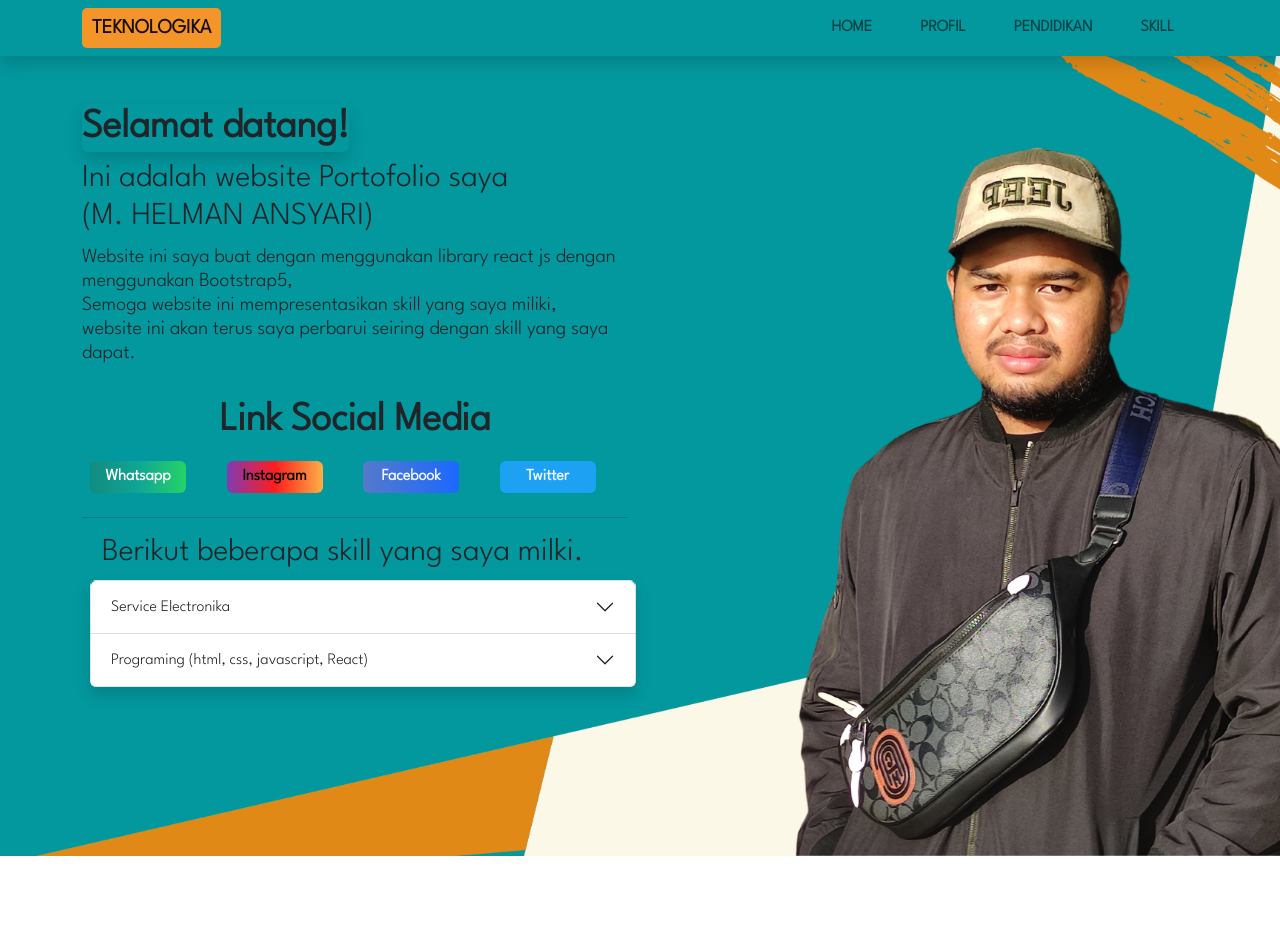
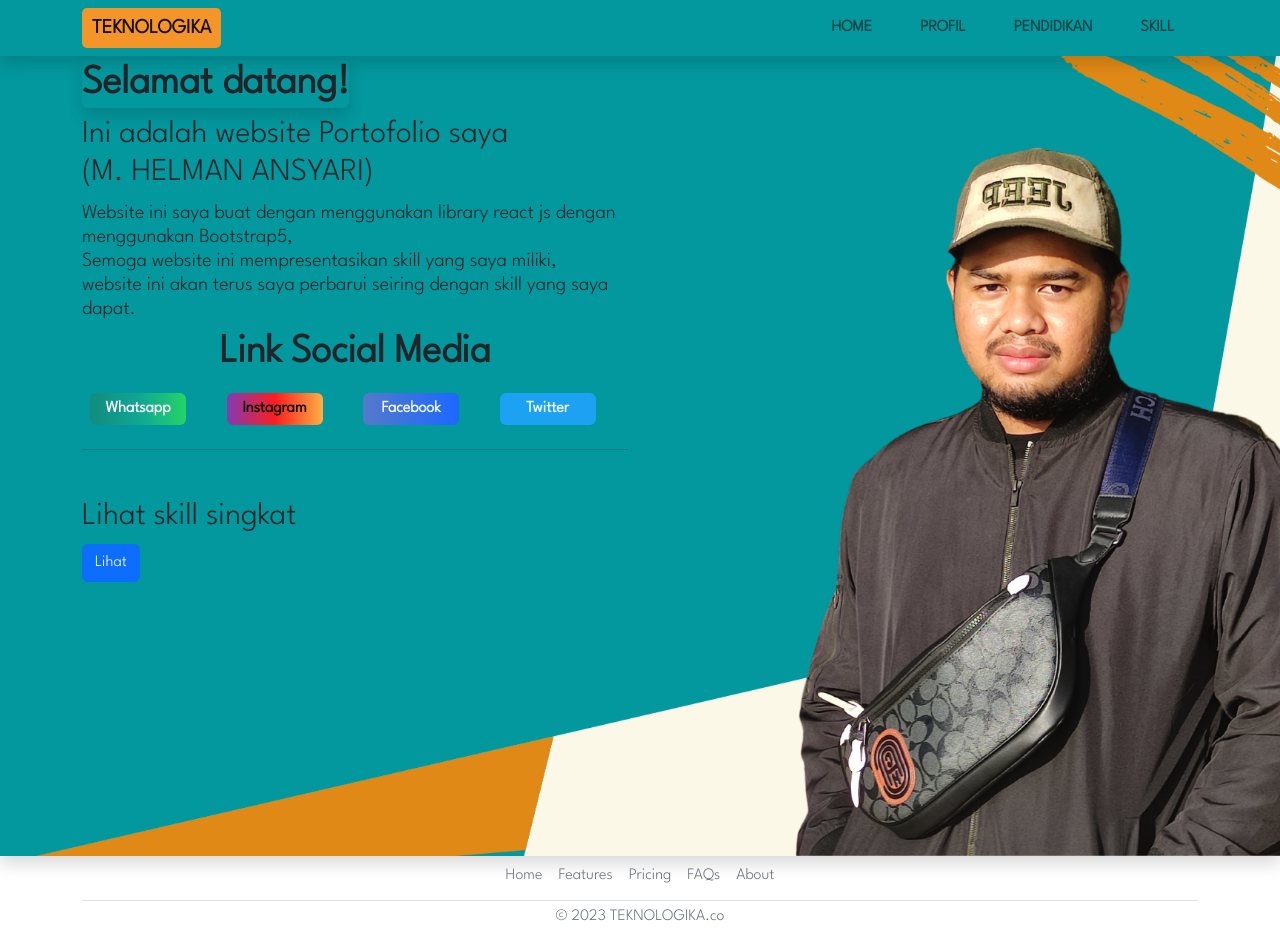
Before and after one commit to kadap99/project-portofolio, a React (Create React App) app: page / in a window 1280 px wide. Before the commit the page ends 856 px from the top, so only its background shows below. Built offline with nearby package versions, Linux system fonts and the light colour scheme.

Commit message:
perubahan lr5

```diff
--- /dev/null
+++ b/src/Component/Carousel2.js
@@ -0,0 +1,45 @@
+import Carousel from 'react-bootstrap/Carousel';
+
+function Carousel2(props) {
+  return (
+    <Carousel>
+      <Carousel.Item>
+        <img
+          className="d-block w-100"
+          src={props.image}
+          alt="First slide"
+        />
+        <Carousel.Caption>
+          <h3>First slide label</h3>
+
+        </Carousel.Caption>
+      </Carousel.Item>
+      <Carousel.Item>
+        <img
+          className="d-block w-100"
+          src={props.image2}
+          alt="Second slide"
+        />
+
+        <Carousel.Caption>
+          <h3>Second slide label</h3>
+
+        </Carousel.Caption>
+      </Carousel.Item>
+      <Carousel.Item>
+        <img
+          className="d-block w-100"
+          src={props.image3}
+          alt="Third slide"
+        />
+
+        <Carousel.Caption>
+          <h3>Third slide label</h3>
+
+        </Carousel.Caption>
+      </Carousel.Item>
+    </Carousel>
+  );
+}
+
+export default Carousel2;
--- /dev/null
+++ b/src/Component/Footer.js
@@ -0,0 +1,18 @@
+function Footer() {
+    return (
+        <div class="container">
+  <footer class="py-0 my-0">
+    <ul class="nav justify-content-center border-bottom pb-1 mb-1">
+      <li class="nav-item"><a href="#" class="nav-link px-2 text-muted">Home</a></li>
+      <li class="nav-item"><a href="#" class="nav-link px-2 text-muted">Features</a></li>
+      <li class="nav-item"><a href="#" class="nav-link px-2 text-muted">Pricing</a></li>
+      <li class="nav-item"><a href="#" class="nav-link px-2 text-muted">FAQs</a></li>
+      <li class="nav-item"><a href="#" class="nav-link px-2 text-muted">About</a></li>
+    </ul>
+    <p class="text-center text-muted">© 2023 TEKNOLOGIKA.co</p>
+  </footer>
+</div>
+    )
+}
+
+export default Footer;
--- /dev/null
+++ b/src/Component/Form.js
@@ -0,0 +1,30 @@
+import Button from 'react-bootstrap/Button';
+import Form from 'react-bootstrap/Form';
+
+function Formhome() {
+  return (
+    <Form>
+    <h1>Ada yang ingin dita</h1>
+      <Form.Group className="mb-1" controlId="formBasicEmail">
+        <Form.Label>Email address</Form.Label>
+        <Form.Control type="email" placeholder="Enter email" />
+        <Form.Text className="text-muted">
+          We'll never share your email with anyone else.
+        </Form.Text>
+      </Form.Group>
+
+      <Form.Group className="mb-1" controlId="formBasicPassword">
+        <Form.Label>Password</Form.Label>
+        <Form.Control type="password" placeholder="Password" />
+      </Form.Group>
+      <Form.Group className="mb-1" controlId="formBasicCheckbox">
+        <Form.Check type="checkbox" label="Check me out" />
+      </Form.Group>
+      <Button variant="primary" type="submit">
+        Submit
+      </Button>
+    </Form>
+  );
+}
+
+export default Formhome;
--- a/src/Component/Home.css
+++ b/src/Component/Home.css
@@ -38,3 +38,8 @@
 .accbg {
     background-color: #10a594;
 }
+
+.bg2 {
+    background-color: rgb(243, 149, 41);
+    margin-top: 20px;
+}
--- a/src/Component/Home.js
+++ b/src/Component/Home.js
@@ -5,6 +5,17 @@ import './Home.css'
 import React, { useEffect, useState } from 'react';
 import Dropdown from './Dropdown.js';
 import Socialmedia from './Socialmedia.js'
+import Carousel from './Carousel2'
+import gambar1 from '../assets/service-lainya.jpg'
+import gambar2 from '../assets/service-hp.jpg'
+import gambar3 from '../assets/service-pc.jpg'
+import gambar4 from '../assets/html.png'
+import gambar5 from '../assets/css.png'
+import gambar6 from '../assets/js.png'
+import gambar7 from '../assets/react.svg'
+import Form from './Form'
+import Footer from './Footer'
+import Offcanvas from './Offcanvas.js';
 
 function Home() {
 
@@ -31,22 +42,25 @@ function Home() {
   return (
     <div>
     <Navbar/>
-      <div className='bg'>
+      <div className='bg shadow' >
       <Container>
         <Row>
-          <Col className='col-lg-6 my-5  text-center text-sm-center text-md-start'>
+          <Col className='col-lg-6 my-1  text-center text-sm-center text-md-start'>
             <h1 className='fw-bold shadow d-inline-block rounded'>Selamat datang!</h1>
             <h2>Ini adalah website Portofolio saya
               <br></br>(M. HELMAN ANSYARI)</h2>
             <h5>Website ini saya buat dengan menggunakan library react js dengan menggunakan Bootstrap5,<br></br>Semoga website ini mempresentasikan skill yang saya miliki,<br></br>website ini akan terus saya perbarui seiring dengan skill yang saya dapat.</h5>
-            <br></br>
+
             <Socialmedia />
             <hr></hr>
-            <Dropdown />
+
+
+            <Offcanvas />
           </Col>
         </Row>
       </Container>
       </div>
+      <Footer />
     </div>
   );
 }
--- /dev/null
+++ b/src/Component/Offcanvas.js
@@ -0,0 +1,30 @@
+import React, { useState } from 'react';
+import Button from 'react-bootstrap/Button';
+import Offcanvas from 'react-bootstrap/Offcanvas';
+
+function Offcanvashome() {
+  const [show, setShow] = useState(false);
+
+  const handleClose = () => setShow(false);
+  const handleShow = () => setShow(true);
+
+  return (
+    <div className='col-12 my-lg-5'>
+    <h2>Lihat skill singkat</h2>
+      <Button variant="primary" onClick={handleShow}>
+        Lihat
+      </Button>
+
+      <Offcanvas show={show} onHide={handleClose}>
+        <Offcanvas.Header closeButton>
+          <Offcanvas.Title>Offcanvas</Offcanvas.Title>
+        </Offcanvas.Header>
+        <Offcanvas.Body>
+          Lorem
+        </Offcanvas.Body>
+      </Offcanvas>
+    </div>
+  );
+}
+
+export default Offcanvashome;
```
